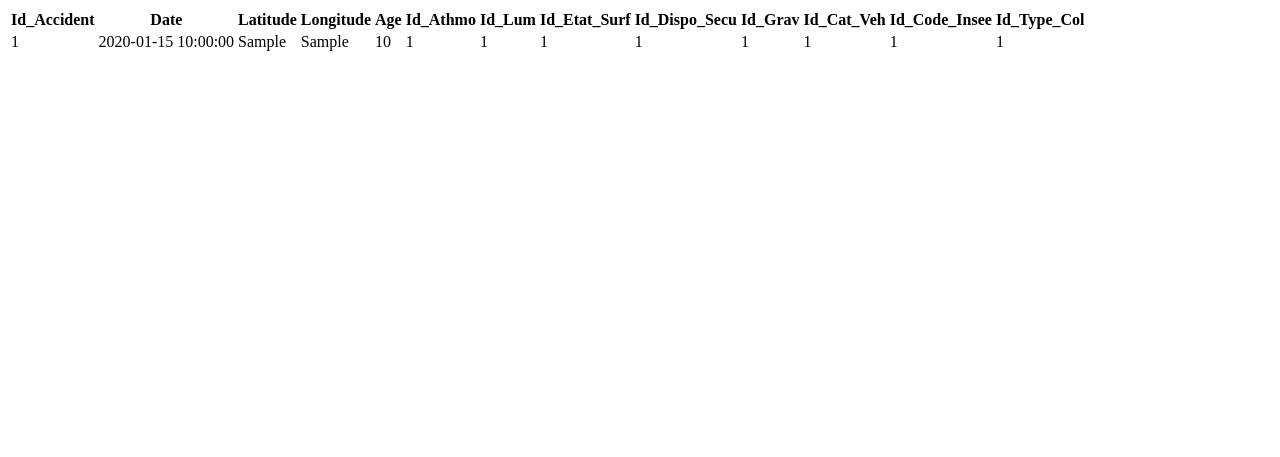
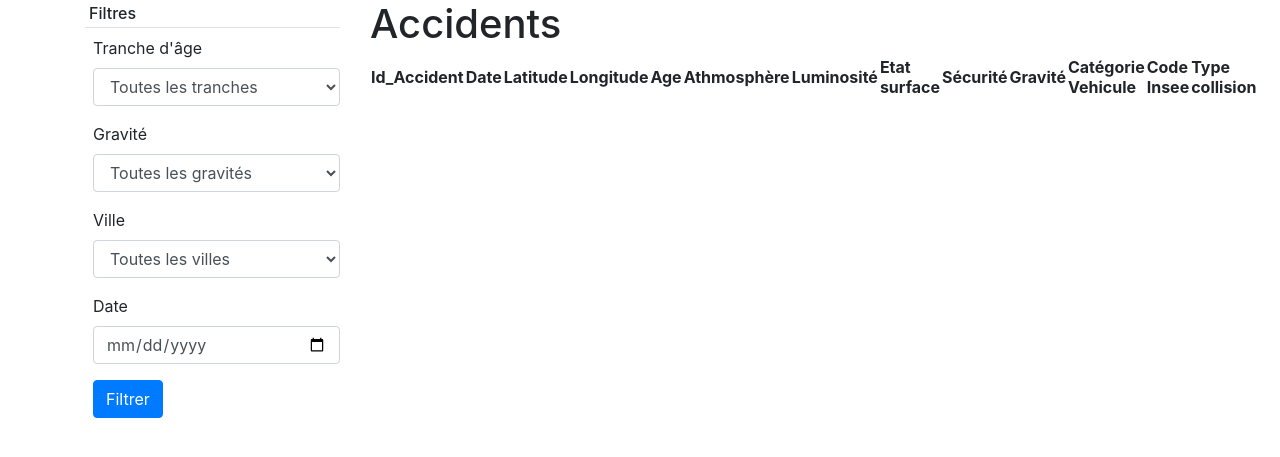
Before and after one commit to Yellowwaves/car_crash_webapp, a PHP site: page /liste.html in a window 1280 px wide. Shown: the top 457 px of the page. Run offline with PHP 8.4, Linux system fonts and the light colour scheme; tables that the repository leaves empty or names only in its code hold one stand-in row (values such as "Sample post"); lists and menus that the app fills with data are empty.

Commit message:
new file:   js/filtre.js 	modified:   js/liste.js 	modified:   liste.html 	new file:   login.html 	new file:   php/authverify.php 	modified:   php/constants.php 	new file:   php/dynamic_select.php 	new file:   php/filtre.php 	modified:   php/liste.php 	new file:   php/login.php

```diff
--- /dev/null
+++ b/js/filtre.js
@@ -0,0 +1,5 @@
+$.get('php/select.php', function (data) {
+    $.each(data, function (idx, opt) {
+        $('#ville').append('<option value="' + opt.nom_ville + '">' + opt.nom_ville + '</option>');
+    });
+}, 'json');
--- a/js/liste.js
+++ b/js/liste.js
@@ -1,9 +1,63 @@
+
+// $(document).ready(function() {
+//     $.get('php/dynamic_select.php', function (data) {
+//         $.each(data, function (idx, opt) {
+//             console.log("ok");
+//             $('#ville').append('<option value="' + opt.ville_nom + '">' + opt.ville_nom + '</option>');
+//         });
+//     }, 'json');
+//     $.ajax({
+//         url: 'php/liste.php',
+//         type: 'GET',
+//         dataType: 'json',
+//         success: function(data) {
+//             var tbody = $('#liste_accident tbody');
+//             console.log("valide");
+//             console.log(data);
+//             $.each(data, function(index, item) {
+//                 var row = '<tr>' +
+//                     '<td>' + item.acc_id + '</td>' +
+//                     '<td>' + item.date + '</td>' +
+//                     '<td>' + item.latitude + '</td>' +
+//                     '<td>' + item.longitude + '</td>' +
+//                     '<td>' + item.age + '</td>' +
+//                     '<td>' + item.descr_athmo + '</td>' +
+//                     '<td>' + item.descr_lum + '</td>' +
+//                     '<td>' + item.descr_etat_surf + '</td>' +
+//                     '<td>' + item.descr_dispo_secu + '</td>' +
+//                     '<td>' + item.id_grav + '</td>' +
+//                     '<td>' + item.descr_cat_veh + '</td>' +
+//                     '<td>' + item.id_code_insee + '</td>' +
+//                     '<td>' + item.descr_type_col + '</td>' +
+//                     '</tr>';
+//                 tbody.append(row);
+//             });
+//         },
+//         error : function(xhr, resp, text,data) {
+//             console.log("fail");
+//             console.log(xhr, resp, text);
+//             console.log(data);
+//         }
+//     });
+// });
 $(document).ready(function() {
-    $.ajax({
-        url: 'php/liste.php',
-        type: 'GET',
-        dataType: 'json',
-        success: function(data) {
+$.get('php/dynamic_select.php', function (data) {
+        $.each(data, function (idx, opt) {
+            console.log("ok");
+            $('#ville').append('<option value="' + opt.ville_nom + '">' + opt.ville_nom + '</option>');
+        });
+    }, 'json');
+$('#filterBtn').click(function() {
+        var age = $('#age').val();
+        var gravite = $('#gravite').val();
+        var ville = $('#ville').val();
+        var date = $('#date').val();
+
+        $.ajax({
+          url: 'php/filtre.php',
+          method: 'POST',
+          data: { age: age, gravite: gravite, ville: ville, date: date },
+        success: function (data) {
             var tbody = $('#liste_accident tbody');
             console.log("valide");
             console.log(data);
@@ -14,22 +68,21 @@
                     '<td>' + item.latitude + '</td>' +
                     '<td>' + item.longitude + '</td>' +
                     '<td>' + item.age + '</td>' +
-                    '<td>' + item.id_athmo + '</td>' +
-                    '<td>' + item.id_lum + '</td>' +
-                    '<td>' + item.id_etat_surf + '</td>' +
-                    '<td>' + item.id_dispo_secu + '</td>' +
+                    '<td>' + item.descr_athmo + '</td>' +
+                    '<td>' + item.descr_lum + '</td>' +
+                    '<td>' + item.descr_etat_surf + '</td>' +
+                    '<td>' + item.descr_dispo_secu + '</td>' +
                     '<td>' + item.id_grav + '</td>' +
-                    '<td>' + item.id_cat_veh + '</td>' +
-                    '<td>' + item.id_code_insee + '</td>' +
-                    '<td>' + item.id_type_col + '</td>' +
+                    '<td>' + item.descr_cat_veh + '</td>' +
+                    '<td>' + item.ville_nom + '</td>' +
+                    '<td>' + item.descr_type_col + '</td>' +
                     '</tr>';
                 tbody.append(row);
             });
         },
-        error : function(xhr, resp, text,data) {
-            console.log("fail");
+        error: function (xhr, resp, text) {
             console.log(xhr, resp, text);
-            console.log(data);
         }
-    });
+    })
 });
+});
--- a/liste.html
+++ b/liste.html
@@ -1,12 +1,60 @@
-<!DOCTYPE html>
-<html>
 <head>
     <title>AJAX Example</title>
     <script src="https://ajax.googleapis.com/ajax/libs/jquery/3.6.0/jquery.min.js"></script>
-    <script src="js/liste.js"></script>
+    <!-- bootstrap -->
+    <link rel="stylesheet" href="https://stackpath.bootstrapcdn.com/bootstrap/4.5.2/css/bootstrap.min.css">
+    <!-- <script src="js/liste.js"></script> -->
     <meta charset="utf-8">
 </head>
+
 <body>
+    <div class="container">
+        <div class="row">
+            <!-- Barre de navigation à gauche -->
+            <div class="col-md-3">
+                <section id="sidebar">
+                    <div>
+                        <h6 class="p-1 border-bottom">Filtres</h6>
+                        <form class="ml-md-2" action="php/filtre.php" method="POST">
+                            <div class="form-group">
+                                <label for="age">Tranche d'âge</label>
+                                <select id="age" name="age" class="form-control">
+                                    <option value="">Toutes les tranches</option>
+                                    <option value="0-20">0-20 ans</option>
+                                    <option value="21-40">21-40 ans</option>
+                                    <option value="41-60">41-60 ans</option>
+                                    <option value="61+">61+ ans</option>
+                                </select>
+                            </div>
+                            <div class="form-group">
+                                <label for="gravite">Gravité</label>
+                                <select id="gravite" name="gravite" class="form-control">
+                                    <option value="">Toutes les gravités</option>
+                                    <option value="1">Gravité 1</option>
+                                    <option value="2">Gravité 2</option>
+                                    <option value="NULL">Non spécifié</option>
+                                </select>
+                            </div>
+                            <div class="form-group">
+                                <label for="ville">Ville</label>
+                                <select id="ville" name="ville" class="form-control">
+                                    <option value="">Toutes les villes</option>
+                                </select>
+                            </div>
+                            <div class="form-group">
+                                <label for="date">Date</label>
+                                <input type="date" id="date" name="date" class="form-control">
+                            </div>
+                            <input type="submit" id="filterBtn" class="btn btn-primary" value="Filtrer">
+                        </form>
+                    </div>
+                </section>
+            </div>
+
+            <!-- Contenu principal -->
+            <div class="col-md-9">
+                <h1>Accidents</h1>
+                <section id="products">
                     <table id="liste_accident">
                         <thead>
                             <tr>
@@ -15,18 +63,22 @@
                                 <th>Latitude</th>
                                 <th>Longitude</th>
                                 <th>Age</th>
-                <th>Id_Athmo</th>
-                <th>Id_Lum</th>
-                <th>Id_Etat_Surf</th>
-                <th>Id_Dispo_Secu</th>
-                <th>Id_Grav</th>
-                <th>Id_Cat_Veh</th>
-                <th>Id_Code_Insee</th>
-                <th>Id_Type_Col</th>
+                                <th>Athmosphère</th>
+                                <th>Luminosité</th>
+                                <th>Etat surface</th>
+                                <th>Sécurité</th>
+                                <th>Gravité</th>
+                                <th>Catégorie Vehicule</th>
+                                <th>Code Insee</th>
+                                <th>Type collision</th>
                             </tr>
                         </thead>
                         <tbody>
                         </tbody>
                     </table>
+                </section>
+            </div>
+        </div>
+    </div>
 </body>
 </html>
--- a/php/constants.php
+++ b/php/constants.php
@@ -5,7 +5,7 @@
 //Annee:
 $mysqlServerIp     = "localhost";
 $mysqlServerPort   = "3306";
-$mysqlDbName     = "etu124";
+$mysqlDbName     = "projeta3";
 $mysqlDbUser     = "etu124";
 $mysqlDbPwd     = "siaoobjv";
 $mysqlDbCharset   = "UTF8";
--- a/php/liste.php
+++ b/php/liste.php
@@ -1,8 +1,19 @@
 <?php
-    include("database.php");
-    $accident = $pdo->prepare("select * from accident");
-    $accident->execute();
-    $results = $accident->fetchAll(PDO::FETCH_ASSOC);
-    $json = json_encode($results);
-    echo $json;
+include("database.php");
+
+$accident = $pdo->prepare("SELECT accident.*, etat_route.descr_etat_surf, athmo.descr_athmo, lum.descr_lum, ceinture.descr_dispo_secu, collision.descr_type_col, vehicule.descr_cat_veh
+FROM accident
+JOIN etat_route ON accident.id_etat_surf = etat_route.id_etat_surf
+JOIN athmo ON accident.id_athmo = athmo.id_athmo
+JOIN lum ON accident.id_lum = lum.id_lum
+JOIN ceinture ON accident.id_dispo_secu = ceinture.id_dispo_secu
+JOIN collision ON accident.id_type_col = collision.id_type_col
+JOIN vehicule ON accident.id_cat_veh = vehicule.id_cat_veh
+limit 10
+");
+
+$accident->execute();
+$results = $accident->fetchAll(PDO::FETCH_ASSOC);
+$json = json_encode($results);
+echo $json;
 ?>
```
Also changed, not shown: login.html (added, +72 -0 lines), php/authverify.php (added, +12 -0 lines), php/dynamic_select.php (added, +10 -0 lines), php/filtre.php (added, +42 -0 lines), php/login.php (added, +31 -0 lines). Lines whose indentation alone changed are shown as unchanged.
